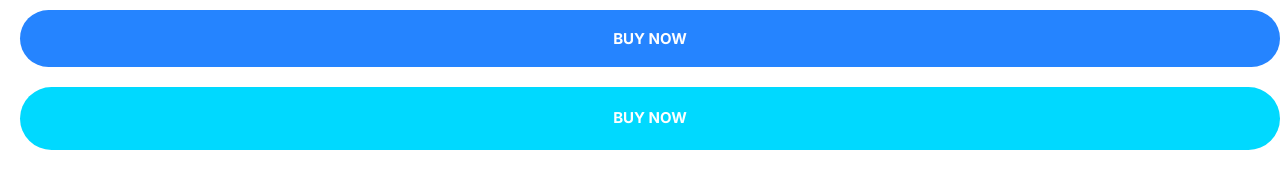
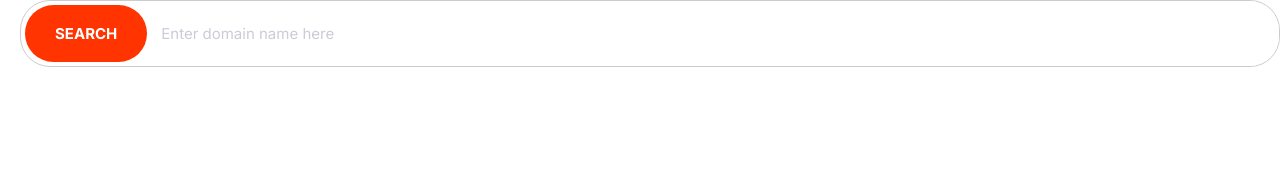
Before and after one commit to mhaidert/haider, a plain HTML site: page index.html in a window 1280 px wide. Drawn offline with Linux system fonts and the light colour scheme.

Commit message:
Created button within input field.

```diff
--- a/css/styles.css
+++ b/css/styles.css
@@ -9,6 +9,8 @@ html {
     --color-accent: #ff3400;
     --color-headings: #1b0760;
     --color-body: #918ca4;
+    --color-border: #ccc;
+    --border-radius: 30px;
 }
 
  *,
@@ -244,3 +246,41 @@ a {
     }
 
 }
+
+/* Inputs */
+
+.input {
+    border-radius: var(--border-radius);
+    border: 1px solid var(--color-border);
+    color: var(--color-headings);
+    font-size: 2rem;
+    outline: 0;
+    padding: 1.5rem 3.5rem;
+
+}
+
+::placeholder {
+    color: #cdcbd7;
+}
+
+.input-group {
+    border: 1px solid var(--color-border);
+    border-radius: var(--border-radius);
+    display: flex;
+}
+
+.input-group .input {
+    border: 0;
+    flex-grow: 1;
+    padding: 1.5rem 1rem;
+}
+
+.input-group .btn {
+    margin: 4px;
+}
+
+@media screen and (min-width: 1024px) {
+    .input {
+        font-size: 1.5rem;
+    }
+}
--- a/index.html
+++ b/index.html
@@ -15,7 +15,9 @@
     <link rel="stylesheet" href="css/styles.css" />
   </head>
   <body>
-    <button class="btn btn--primary btn--block">Buy Now</button>
-    <a href="#" class="btn btn--secondary btn--block">Buy Now</a>
+    <div class="input-group">
+      <button class="btn btn--accent">Search</button>
+      <input type="text" class="input" placeholder="Enter domain name here" />
+    </div>
   </body>
 </html>
```
Also changed, not shown: components/inputs.html (added, +4 -0 lines).
